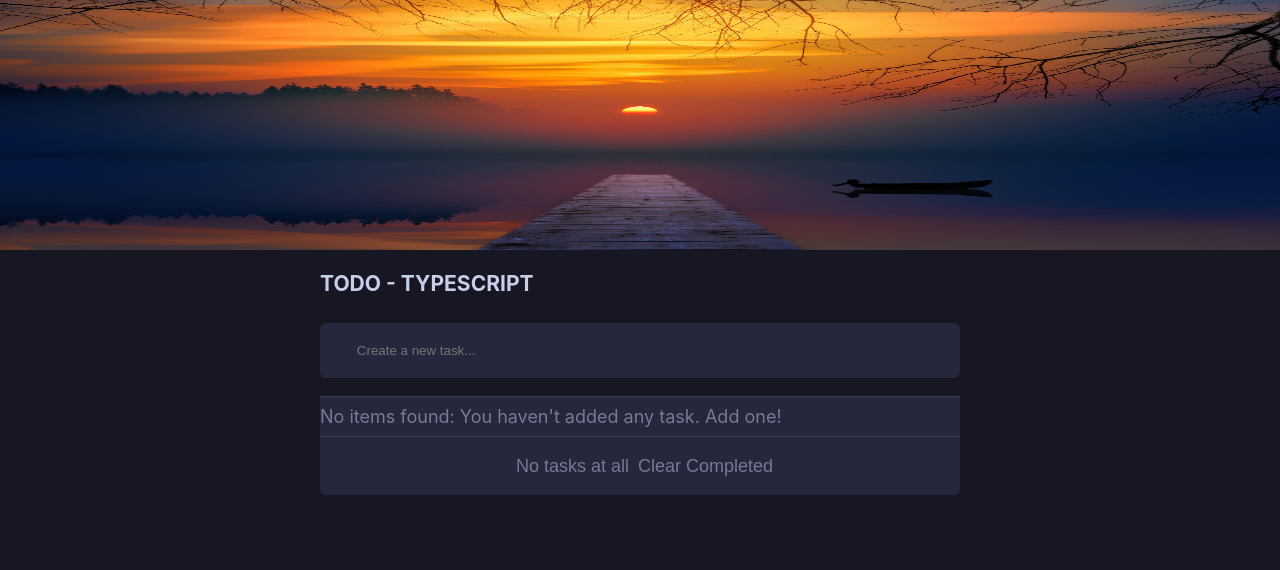
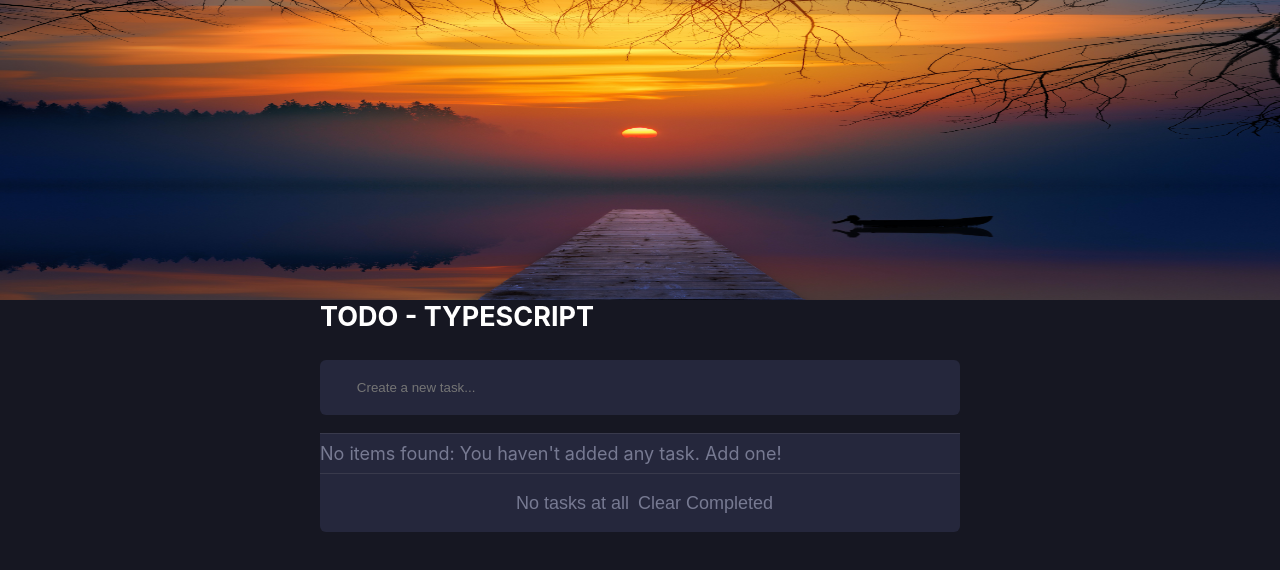
Before and after one commit to kurucaner/todoapp-tsx, a React (Create React App) app: page / in a window 1280 px wide. Shown: the top 570 px of the page. Built offline with nearby package versions, Linux system fonts and the light colour scheme.

Commit message:
Add styling improvements

```diff
--- a/src/App.css
+++ b/src/App.css
@@ -2,7 +2,6 @@ html,
 body {
   margin: 0;
   padding: 0;
-  color: #cacde8;
   box-sizing: border-box;
   font-size: 18px;
   transition: 1s ease;
@@ -11,7 +10,7 @@ body {
 
 img {
   width: 100%;
-  height: 250px;
+  height: 300px;
 }
 
 span {
@@ -31,12 +30,11 @@ span {
   width: 50%;
 }
 
-.app > h3 {
+.container > h3 {
   font-size: 1.5rem;
   margin: 0;
   padding: 0;
-  color: #cacde8;
-  text-align: center;
+  color: #ffffff;
 }
 
 .add-task {
@@ -110,7 +108,7 @@ input[type="text"] {
   align-items: center;
   justify-content: space-between;
   width: 100%;
-  padding:0.5em 0em;
+  padding: 0.5em 0em;
   background-color: #25273c;
   border-top: 1px solid #393a4c;
 }
```
